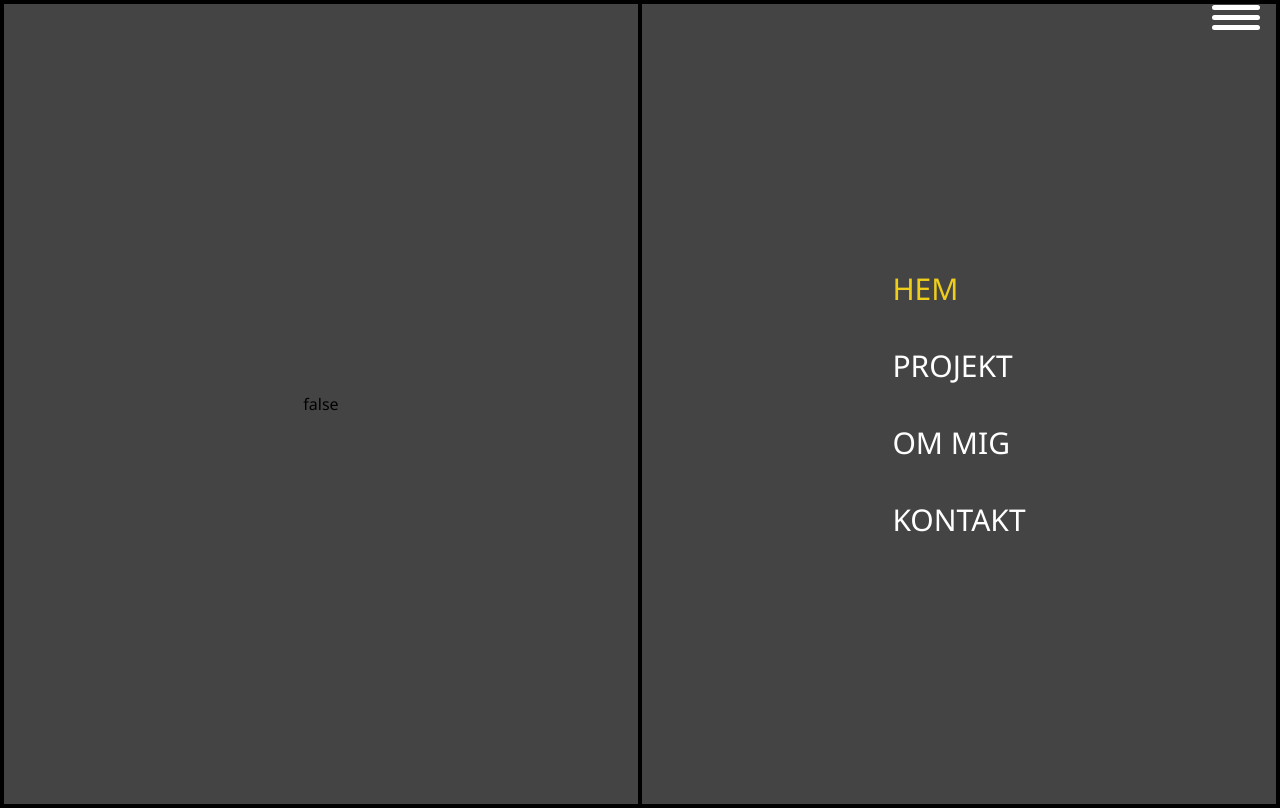
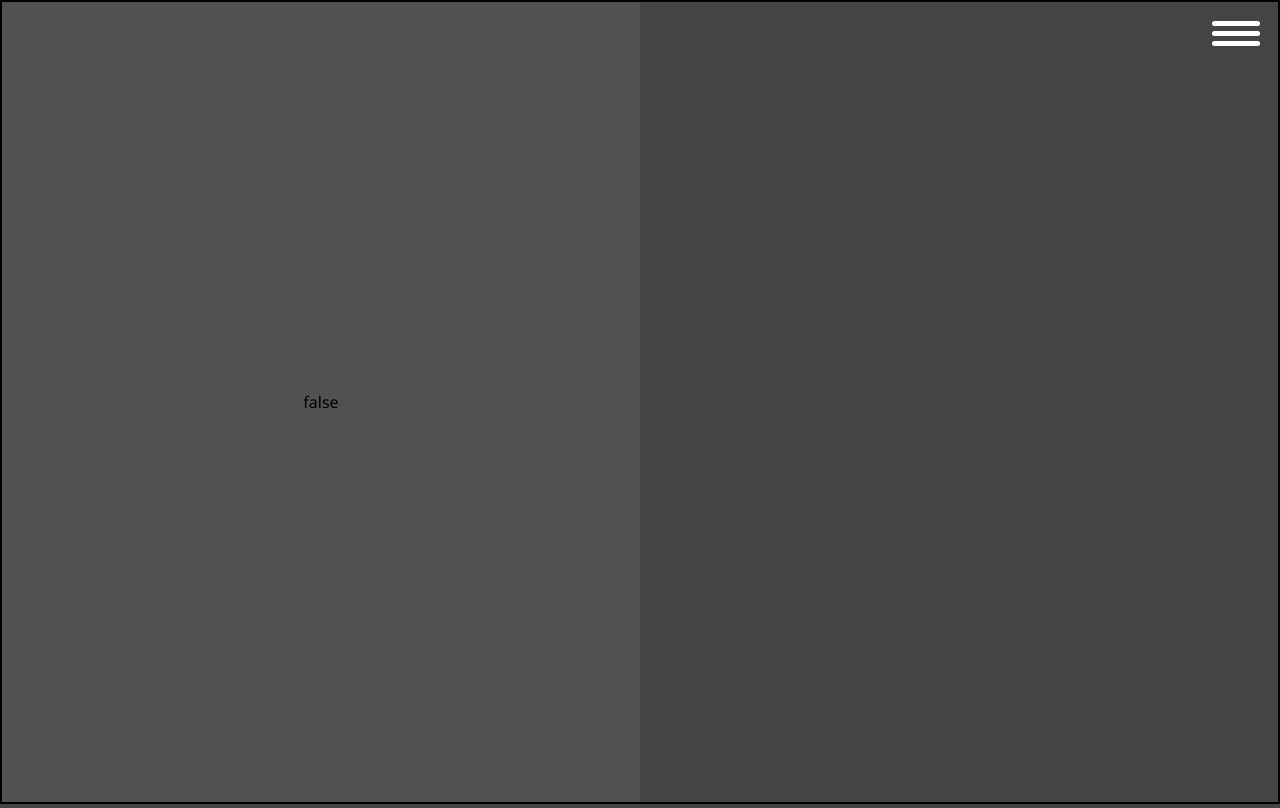
Before and after one commit to sylwancaspar/portfolio, an Angular app: page / in a window 1280 px wide. Built offline with nearby package versions, Linux system fonts and the light colour scheme.

Commit message:
Scrollside ways removed

```diff
--- a/src/app/navigation/cover-navigation/cover-navigation.component.html
+++ b/src/app/navigation/cover-navigation/cover-navigation.component.html
@@ -1,13 +1,19 @@
-
 <app-nav-stripes
     [open]="open"
     (openEvent)="openClose($event)"
 ></app-nav-stripes>
 <div class="coverSidesBox">
-    <div class="coverSides">{{ open }}</div>
     <div class="coverSides">
+        {{ open }}
+    </div>
+    <div
+        class="coverSides"
+        [class]="openClass"
+        *ngIf="timeoutOpen">
         <ul>
-            <li class="nav-item current" >
+            <li
+                class="nav-item current"
+                [class]="openClass" >
                 <a
                     class="nav-link"
                     routerLink="/">
@@ -15,7 +21,8 @@
                 </a>
             </li>
             <li
-                class="nav-item">
+                class="nav-item"
+                [class]="openClass">
                 <a
                     class="nav-link"
                     routerLink="/">
@@ -23,14 +30,16 @@
                 </a>
             </li>
             <li
-                class="nav-item">
+                class="nav-item"
+                [class]="openClass">
                 <a
                     class="nav-link"
                     routerLink="/">
                     Om mig
                 </a>
             </li>
-            <li class="nav-item">
+            <li class="nav-item"
+                [class]="openClass">
                 <a
                     class="nav-link"
                     routerLink="/">
--- a/src/app/navigation/cover-navigation/cover-navigation.component.scss
+++ b/src/app/navigation/cover-navigation/cover-navigation.component.scss
@@ -7,7 +7,7 @@
     flex-direction: row;
     justify-content: stretch;
     border: solid black 2px;
-    //width: 50%;
+
     .coverSides
     {
         display: flex;
@@ -15,13 +15,29 @@
         min-height: 100vh;
         justify-content: center;
         align-items: center;
-        border: solid black 2px;
+
+        &:nth-child(1)
+        {
+            background-color: lighten( $primary-color , 5);
+        }
+
+        &.show
+        {
+            transform: translate3d(0px,0px,0);
+            @include easeOut;
+        }
+
+        &.close
+        {
+            transform: translate3d(0px,-600px,0);
+            @include easeOut;
+        }
 
     }
 }
 
 .nav-item{
-    transform: translate3d(00px,0,0);//600
+    transform: translate3d(600px,0,0);
     @include easeOut;
 
     &.show{
--- a/src/app/navigation/cover-navigation/cover-navigation.component.ts
+++ b/src/app/navigation/cover-navigation/cover-navigation.component.ts
@@ -8,6 +8,8 @@ import { Component, OnInit } from '@angular/core';
 export class CoverNavigationComponent implements OnInit {
 
   open:boolean = false;
+  timeoutOpen:boolean = false;
+  openClass = '';
 
   constructor() { }
 
@@ -17,6 +19,35 @@ export class CoverNavigationComponent implements OnInit {
   openClose(event)
   {
     this.open = event;
+    if(this.open)
+    {
+      this.timeoutOpen = this.open;
+      this.changeBodyClass()
+      setTimeout(()=>this.openClass = "show", 500)
+    }
+    else
+    {
+      this.openClass = "";
+      setTimeout(()=>{
+        this.timeoutOpen = this.open
+        this.changeBodyClass()
+      }, 500)
+
+    }
+  }
+
+  changeBodyClass()
+  {
+    const bodyElement = document.body;
+
+    if(this.open)
+    {
+      bodyElement.classList.add("open");
+    }
+    else
+    {
+      bodyElement.classList.remove("open");
+    }
   }
 
 }
--- a/src/app/navigation/nav-stripes/nav-stripes.component.scss
+++ b/src/app/navigation/nav-stripes/nav-stripes.component.scss
@@ -1,9 +1,11 @@
 .navboxStripes
 {
     position: fixed;
+    top: 1rem;
     right: 20px;
     padding: 0 0 0 0;
     cursor: pointer;
+    z-index: 10;
 
     .navStripes
     {
--- a/src/styles.scss
+++ b/src/styles.scss
@@ -53,6 +53,12 @@ body
     background: $primary-color;
     font-family: 'Segoe UI', Tahoma, Geneva, Verdana, sans-serif;
     line-height: 1.5;
+
+
+	&.open
+	{
+		overflow-x: hidden;
+	}
 }
 
 h1,
```
